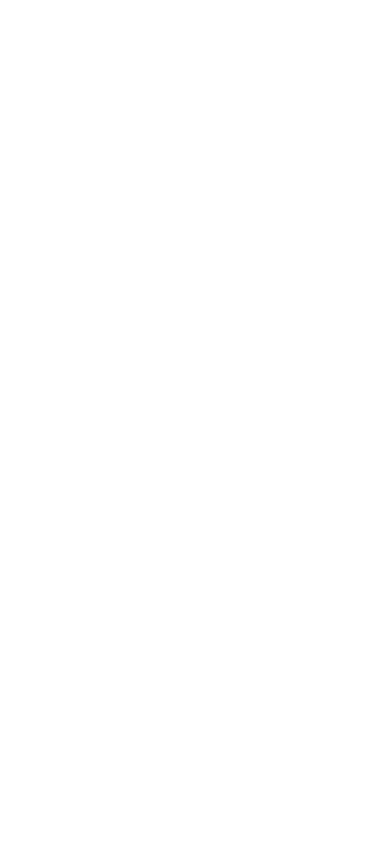
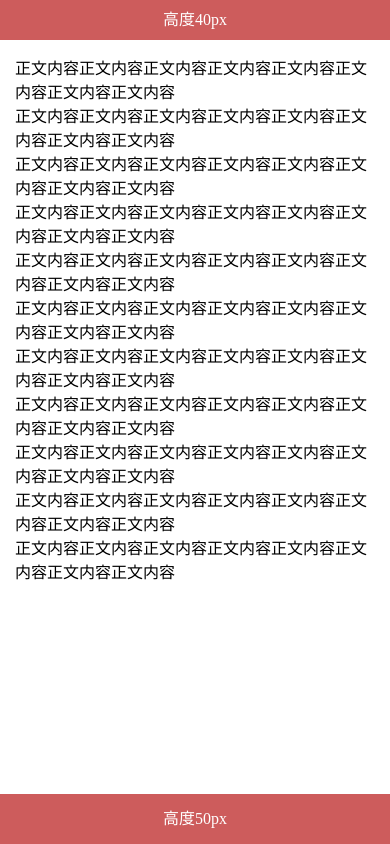
Before and after one commit to qiuguorong/funny-coding, a website: page src/index.html in a window 390 px wide. Drawn offline with Linux system fonts and the light colour scheme.

Commit message:
iPhoneX 适配DEMO

```diff
--- a/src/index.html
+++ b/src/index.html
@@ -1,29 +1,87 @@
 <!DOCTYPE html>
 <html lang="en">
 <head>
-    <meta charset="UTF-8">
-    <title>Title</title>
+  <meta charset="UTF-8">
+  <title>iPhoneX 适配</title>
+  <meta name="viewport" content="initial-scale=1, viewport-fit=cover">
+  <style>
+    *{
+      padding: 0;
+      margin: 0;
+    }
+    .x-top-bar {  }
+    .x-top-bar .x-top-placeholder{
+      height: 40px;
+    }
+    .x-top-bar .top-status-bar{
+      position: fixed;
+      top: 0;
+      left: 0;
+      right: 0;
+      background-color: indianred;
+      color: #FFF;
+      height: 40px;
+      line-height: 40px;
+      text-align: center;
+      z-index: 9999;
+
+      padding-top: constant(safe-area-inset-top);
+      padding-right: constant(safe-area-inset-right);
+      padding-left: constant(safe-area-inset-left);
+    }
+    .x-content {
+      padding: 15px;
+      padding-left: constant(safe-area-inset-left);
+      padding-right: constant(safe-area-inset-right);
+    }
+    .x-bottom-bar {  }
+    .x-bottom-bar .x-bottom-placeholder{
+      height: 50px;
+    }
+    .x-bottom-bar .bottom-op-bar{
+      position: fixed;
+      bottom: 0;
+      left: 0;
+      right: 0;
+      background-color: indianred;
+      color: #FFF;
+      height: 50px;
+      line-height: 50px;
+      text-align: center;
+      z-index: 9999;
+      padding-left: constant(safe-area-inset-left);
+      padding-right: constant(safe-area-inset-right);
+      padding-bottom: constant(safe-area-inset-bottom);
+    }
+    @supports (padding: max(0px)) {
+      .x-content {
+        padding-left: max(15px, constant(safe-area-inset-left));
+        padding-right: max(15px, constant(safe-area-inset-right));
+      }
+    }
+  </style>
 </head>
 <body>
-
-<!--<script src="design-patterns/creational/factory/factory.js"></script>-->
-<!--<script src="design-patterns/creational/singleton/singleton.js"></script>-->
-<!--<script src="design-patterns/creational/builder/builder.js"></script>-->
-<!--<script src="design-patterns/creational/prototype/prototype.js?t=1"></script>-->
-<!--<script src="design-patterns/structural/adapter/adapter.js"></script>-->
-<!--<script src="design-patterns-es5/structural/bridge/bridge.js"></script>-->
-<!--<script src="design-patterns-es5/structural/composite/composite.js"></script>-->
-<!--<script src="design-patterns-es5/structural/decorator/decorator.js"></script>-->
-<!--<script src="design-patterns-es5/structural/flyweight/flyweight.js"></script>-->
-<!--<script src="design-patterns-es5/structural/proxy/proxy.js"></script>-->
-<!--<script src="design-patterns-es5/behavioral/chain-of-resp/chain-of-responsibility.js"></script>-->
-<!--<script src="design-patterns-es5/behavioral/command/command.js"></script>-->
-<!--<script src="design-patterns-es5/behavioral/interpreter/interpreter.js"></script>-->
-<!--<script src="design-patterns-es5/behavioral/iterator/iterator.js"></script>-->
-<!--<script src="design-patterns-es5/behavioral/mediator/mediator.js"></script>-->
-<!--<script src="design-patterns-es5/behavioral/state/state.js"></script>-->
-<!--<script src="design-patterns-es5/behavioral/strategy/strategy.js"></script>-->
-<!--<script src="design-patterns-es5/behavioral/template/template.js"></script>-->
-<script src="design-patterns-es5/behavioral/visitor/visitor.js"></script>
+  <div class="x-top-bar">
+    <div class="x-top-placeholder"></div>
+    <div class="top-status-bar">高度40px</div>
+  </div>
+  <div class="x-content">
+    <p>正文内容正文内容正文内容正文内容正文内容正文内容正文内容正文内容</p>
+    <p>正文内容正文内容正文内容正文内容正文内容正文内容正文内容正文内容</p>
+    <p>正文内容正文内容正文内容正文内容正文内容正文内容正文内容正文内容</p>
+    <p>正文内容正文内容正文内容正文内容正文内容正文内容正文内容正文内容</p>
+    <p>正文内容正文内容正文内容正文内容正文内容正文内容正文内容正文内容</p>
+    <p>正文内容正文内容正文内容正文内容正文内容正文内容正文内容正文内容</p>
+    <p>正文内容正文内容正文内容正文内容正文内容正文内容正文内容正文内容</p>
+    <p>正文内容正文内容正文内容正文内容正文内容正文内容正文内容正文内容</p>
+    <p>正文内容正文内容正文内容正文内容正文内容正文内容正文内容正文内容</p>
+    <p>正文内容正文内容正文内容正文内容正文内容正文内容正文内容正文内容</p>
+    <p>正文内容正文内容正文内容正文内容正文内容正文内容正文内容正文内容</p>
+  </div>
+  <div class="x-bottom-bar">
+    <div class="x-bottom-placeholder"></div>
+    <div class="bottom-op-bar">高度50px</div>
+  </div>
 </body>
 </html>
```
